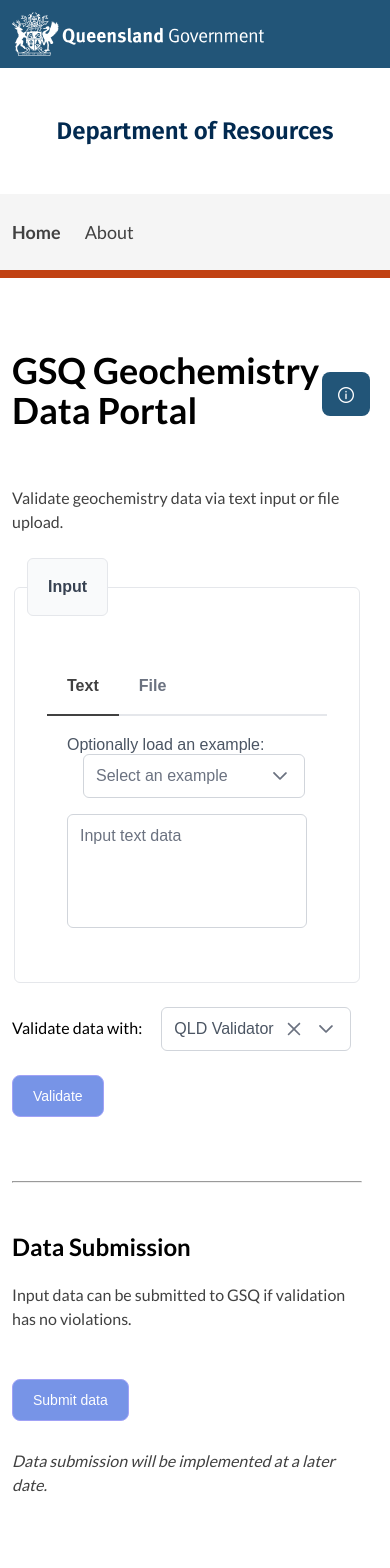
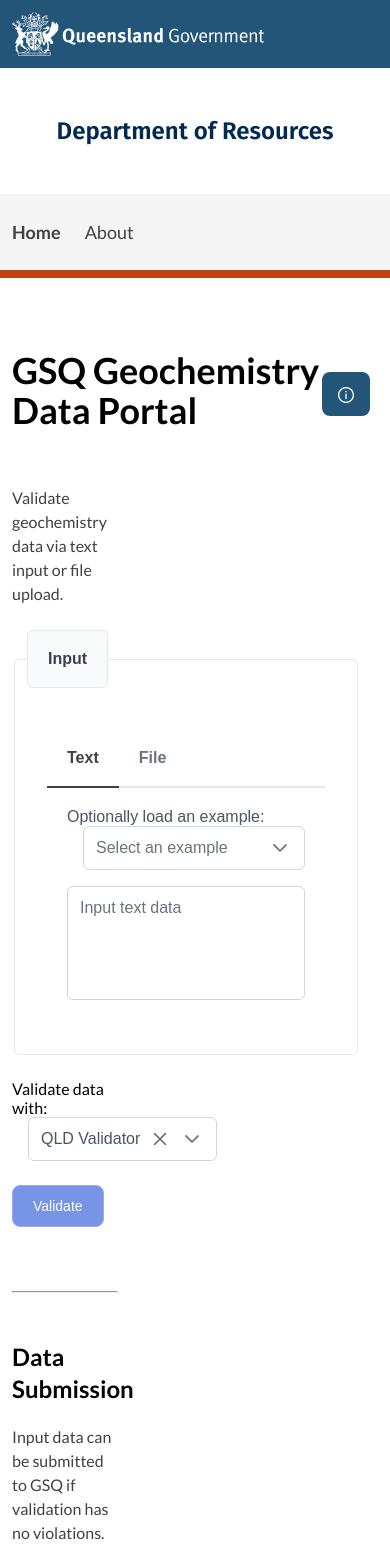
Before and after one commit to dcceew-bdr/abis-portal, a Vue app in the folder geochem-portal-ui/: page / in a window 390 px wide. Shown: the top 1568 px of the page. Built offline with nearby package versions, Linux system fonts and the light colour scheme; a web font is replaced by a local one.

Commit message:
Use grid instead of flexbox

```diff
--- a/geochem-portal-ui/src/components/Info.vue
+++ b/geochem-portal-ui/src/components/Info.vue
@@ -3,7 +3,7 @@
 </script>
 
 <template>
-  <aside class="lg:basis-1/3" :class="{ 'lg:block hidden': props.large }">
+  <aside class="lg:col-span-1" :class="{ 'lg:block hidden': props.large }">
     <article class="bg-[#f8f8fa] p-5">
       <h2 class="text-xl">Geochemistry Data System Documentation</h2>
 
--- a/geochem-portal-ui/src/views/HomeView.vue
+++ b/geochem-portal-ui/src/views/HomeView.vue
@@ -25,8 +25,8 @@
       </div>
     </div>
 
-    <div class="flex flex-row">
-      <article class="lg:basis-2/3">
+    <div class="grid grid-cols-3">
+      <article class="lg:col-span-2">
         <section>
           <div class="pt-4 pr-4">
             <Validator />
```
